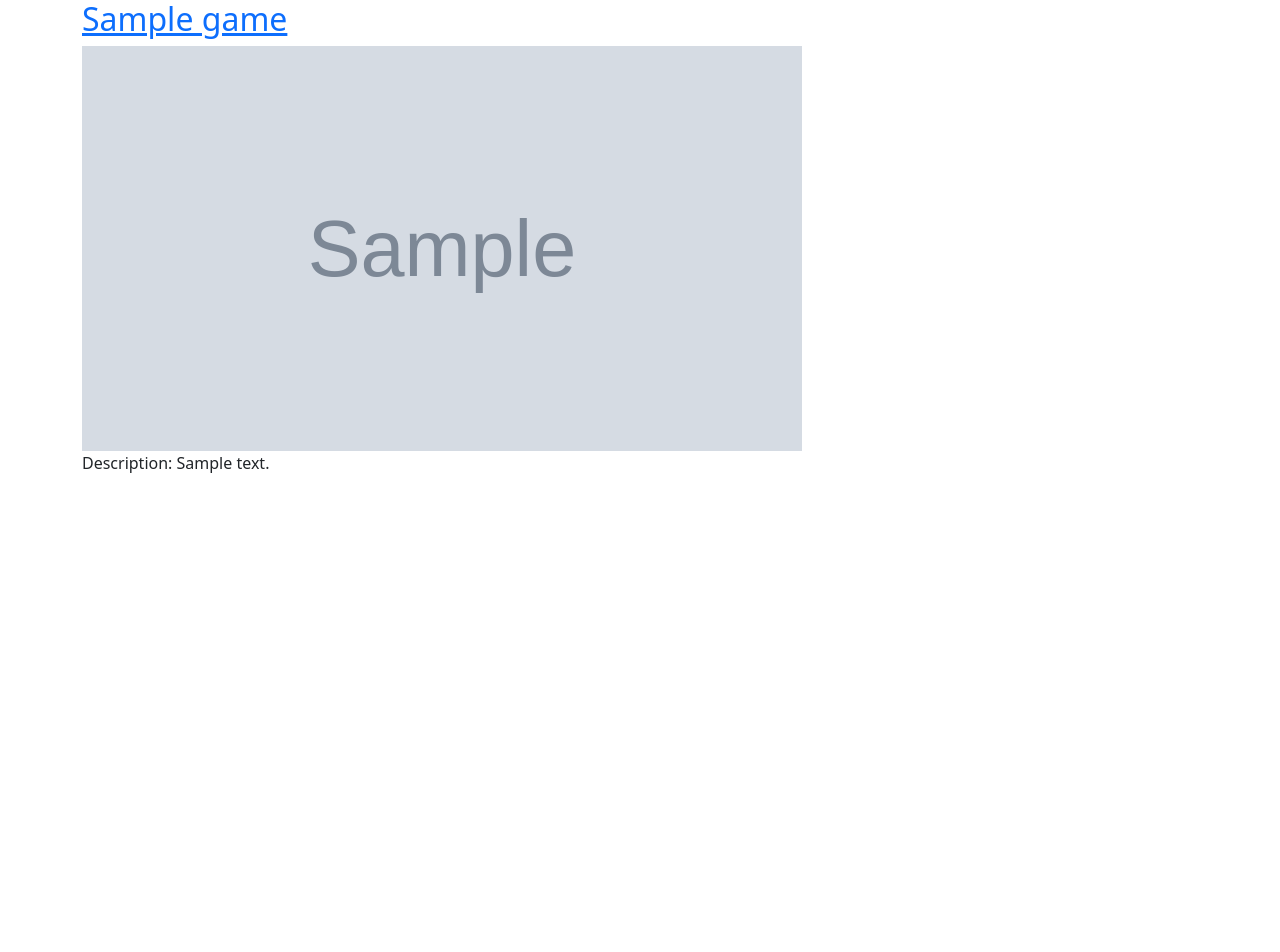
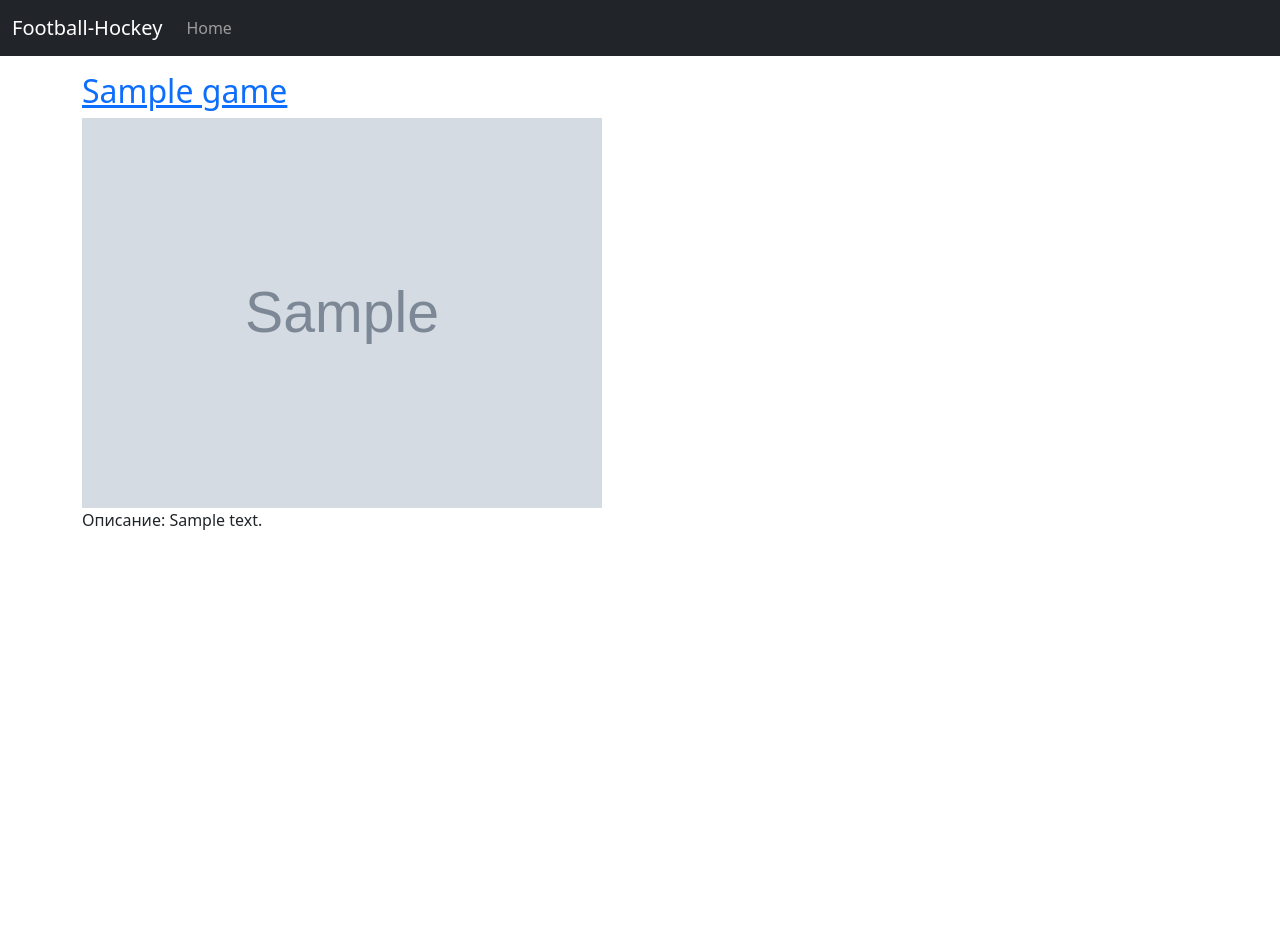
Before and after one commit to Kostas19501/football-hockey, a Django app: page /00000000-0000-0000-0000-000000000001/ in a window 1280 px wide. Shown: the top 952 px of the page. Before the commit the page ends 902 px from the top, so only its background shows below. Run offline with Django 4.2, Linux system fonts and the light colour scheme; tables that the repository leaves empty hold one stand-in row (Sample ...).

Commit message:
bootstrap added

```diff
--- a/static/css/base.css
+++ b/static/css/base.css
@@ -1,20 +1,13 @@
-#popup-overlay {
-    position: fixed;
-    top: 0;
-    left: 0;
-    width: 100%;
-    height: 100%;
-    background-color: rgba(0, 0, 0, 0.5);
-    display: none;
+body {
+    min-height: 75rem;
+    padding-top: 4.5rem;
 }
 
-#popup {
-    position: absolute;
-    top: 50%;
-    left: 50%;
-    transform: translate(-50%, -50%);
-    background-color: #fff;
-    padding: 20px;
-    border-radius: 5px;
-    box-shadow: 0 2px 10px rgba(0, 0, 0, 0.1);
+h1 {
+    color: red;
 }
+
+img.bookcover {
+    height: 300px;
+    width: auto;
+}
--- a/templates/_base.html
+++ b/templates/_base.html
@@ -13,6 +13,23 @@
 </head>
 
 <body>
+    <nav class="navbar navbar-expand-md navbar-dark fixed-top bg-dark">
+        <div class="container-fluid">
+            <a class="navbar-brand" href="#">Football-Hockey</a>
+            <button class="navbar-toggler" type="button" data-bs-toggle="collapse" data-bs-targ\ et="#navbarCollapse"
+                aria-controls="navbarCollapse" aria-expanded="false" aria-label="Tog\
+gle navigation">
+                <span class="navbar-toggler-icon"></span>
+            </button>
+            <div class="collapse navbar-collapse" id="navbarCollapse">
+                <ul class="navbar-nav me-auto mb-2 mb-md-0">
+                    <li class="nav-item">
+                        <a class="nav-link" href="{% url 'game_list' %}">Home</a>
+                    </li>
+                </ul>
+            </div>
+        </div>
+    </nav>
     <div class="container">
         {% block content %}
         {% endblock content %}
--- a/templates/games/game_detail.html
+++ b/templates/games/game_detail.html
@@ -5,8 +5,8 @@
 {% block content %}
 <div class="game-detail">
     <h2><a href="">{{ game.title }}</a></h2>
-    <img width="720" height="405" class="gameimage" src="{{ game.image.url}}" alt="{{ game.title }}">
-    <p>Description: {{ game.description }}</p>
+    <img width="520" height="305" class="img-fluid" src="{{ game.image.url}}" alt="{{ game.title }}">
+    <p>Описание: {{ game.description }}</p>
     <iframe width="720" height="405" src="{{ game.video }}" frameBorder="0" allow="clipboard-write; autoplay"
         webkitAllowFullScreen mozallowfullscreen allowFullScreen></iframe>
 </div>
```
Also changed, not shown: static/js/base.js (deleted, +0 -10 lines), templates/games/game_list.html (+11 -5 lines), media/images/gghi.jpeg (added), media/images/gghi_Zrh4N1u.jpeg (added).
